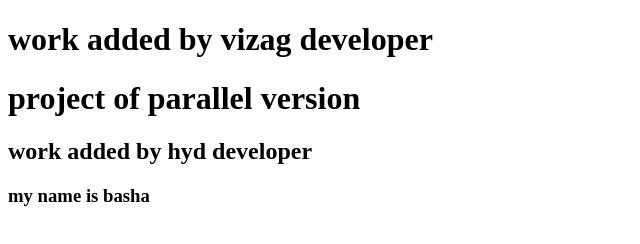
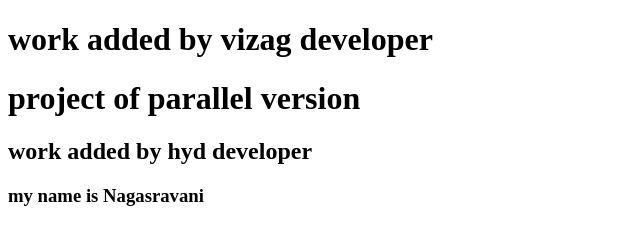
Before and after one commit to Nagasravani1997/day4, a plain HTML site: page index.html in a window 1280 px wide. Shown: the full height of the page, 0-640 px from the left. Drawn offline with Linux system fonts and the light colour scheme.

Commit message:
Update index.html

```diff
--- a/index.html
+++ b/index.html
@@ -9,7 +9,7 @@
     <h1>work added by vizag developer</h1>
     <h1>project of parallel version</h1>
     <h2>work added by hyd developer</h2>
-    <h3>my name is basha</h3>
+    <h3>my name is Nagasravani</h3>
 
 </body>
 </html>
```
